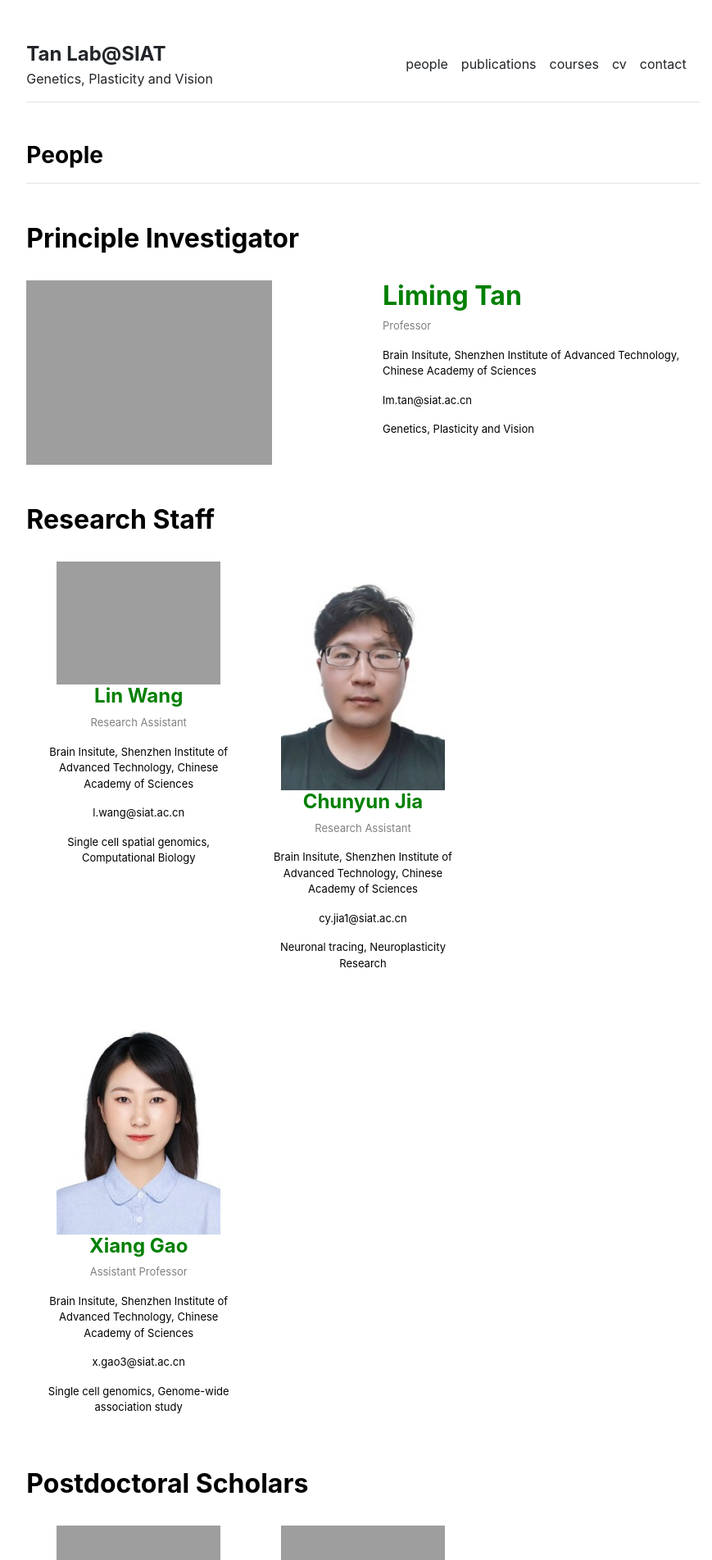
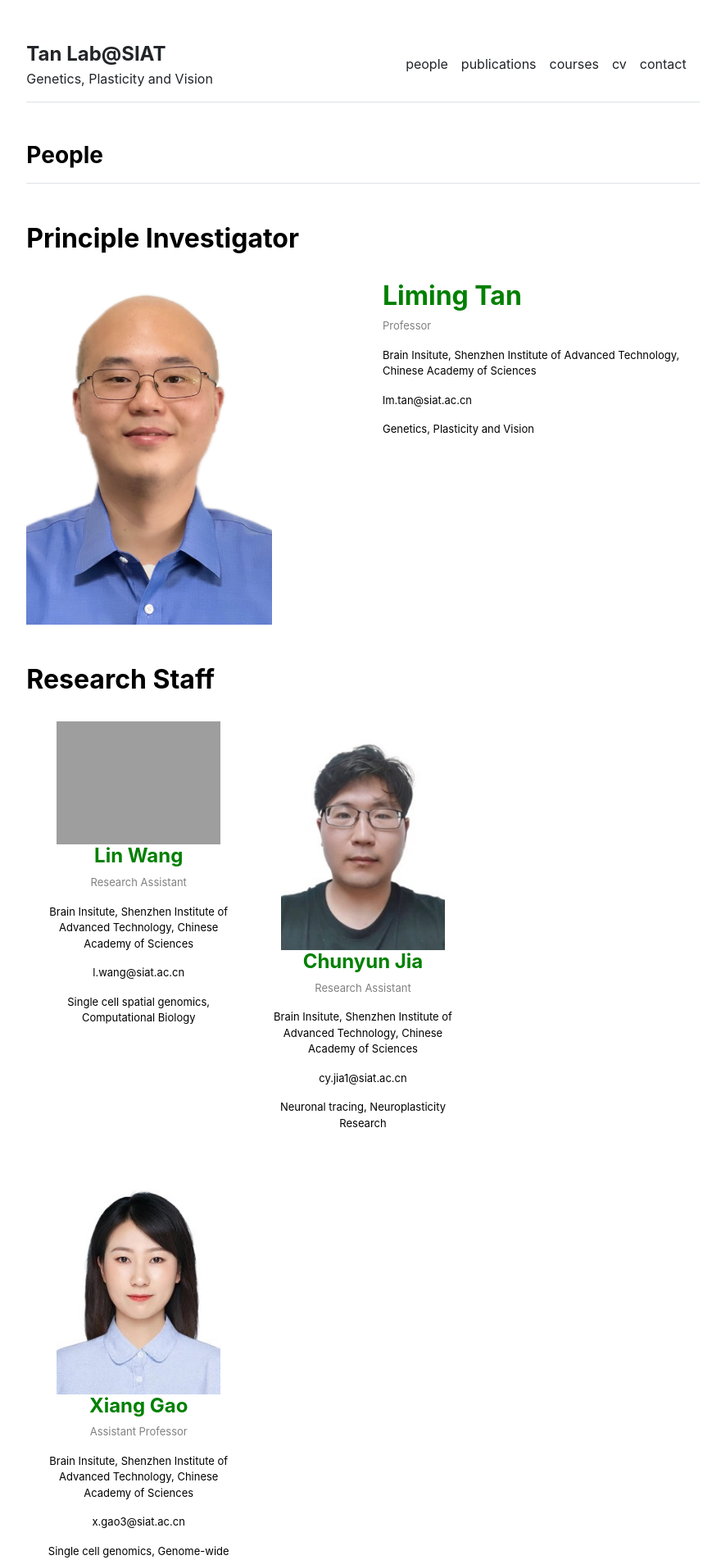
Before and after one commit to Tan-Lab-SIAT/lab-homepage, a Jekyll site: the page built from people.md, in a window 1280 px wide. Shown: the top 1903 px of the page at 82% size, without its empty margins (197-1066 px from the left). Built offline with Jekyll 4.4.1, drawn with Linux system fonts in a browser that asks for light colours.

Commit message:
Update settings.yml

```diff
--- a/_data/settings.yml
+++ b/_data/settings.yml
@@ -6,8 +6,8 @@
 - {name: 'contact', url: '/contact'}
 
 people:
-- {name: 'Liming Tan', title: 'Professor',type: 'Principle Investigator', department: 'Brain Insitute', institution: 'Shenzhen Institute of Advanced Technology, Chinese Academy of Sciences', email: 'lm.tan@siat.ac.cn', image: 'assets/img/limingtan_half.jpg',description: 'Genetics, Plasticity and Vision'}
-- {name: 'Lin Wang', title: 'Research Assistant',type: 'Research Staff',department: 'Brain Insitute', institution: 'Shenzhen Institute of Advanced Technology, Chinese Academy of Sciences', email: 'l.wang@siat.ac.cn', image: 'assets/img/wanglin.png',description: 'Single cell spatial genomics, Computational Biology'}
+- {name: 'Liming Tan', title: 'Professor',type: 'Principle Investigator', department: 'Brain Insitute', institution: 'Shenzhen Institute of Advanced Technology, Chinese Academy of Sciences', email: 'lm.tan@siat.ac.cn', image: 'assets/img/limingtan_half.png',description: 'Genetics, Plasticity and Vision'}
+- {name: 'Lin Wang', title: 'Research Assistant',type: 'Research Staff',department: 'Brain Insitute', institution: 'Shenzhen Institute of Advanced Technology, Chinese Academy of Sciences', email: 'l.wang@siat.ac.cn', image: 'assets/img/wanglin.jpg',description: 'Single cell spatial genomics, Computational Biology'}
 - {name: 'Chunyun Jia', title: 'Research Assistant',type: 'Research Staff', department: 'Brain Insitute', institution: 'Shenzhen Institute of Advanced Technology, Chinese Academy of Sciences',  email: 'cy.jia1@siat.ac.cn', image: 'assets/img/jiachunyun.jpg', description: 'Neuronal tracing, Neuroplasticity Research'}
 - {name: 'Xiang Gao', title: 'Assistant Professor',type: 'Research Staff', department: 'Brain Insitute', institution: 'Shenzhen Institute of Advanced Technology, Chinese Academy of Sciences',  email: 'x.gao3@siat.ac.cn', image: 'assets/img/gaoxiang.jpg', description: 'Single cell genomics, Genome-wide association study'}
 - {name: 'Chuying Zhou', title: 'Postdoc',type: 'Postdoctoral Scholars', department: 'Brain Insitute', institution: 'Shenzhen Institute of Advanced Technology, Chinese Academy of Sciences',  email: 'cy.zhou2@siat.ac.cn', image: 'assets/img/zhouchuying.jpg', description: 'Neuroplasticity in the development of visual circuit'}
```
